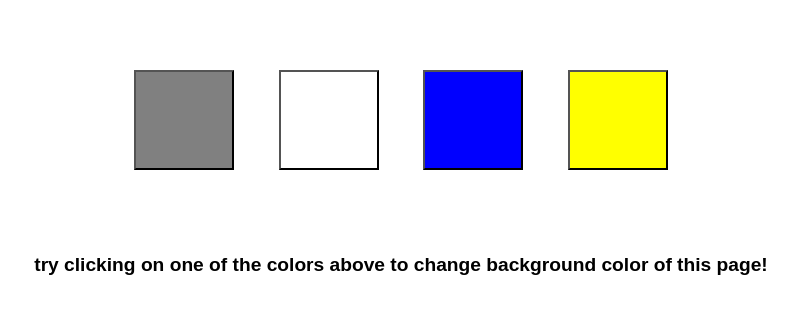
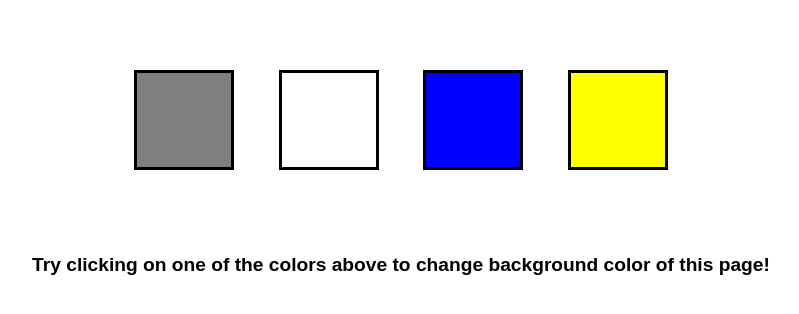
Before and after one commit to Nikhil2005Rai/Color-theme-switcher, a plain HTML site: page index.html in a window 1280 px wide. Shown: the part 170-484 px from the top of the page, without its empty margins (239-1038 px from the left). Drawn offline with Linux system fonts and the light colour scheme.

Commit message:
Added javascript and bit of html and css

```diff
--- a/index.html
+++ b/index.html
@@ -1,25 +1,28 @@
 <!DOCTYPE html>
 <html lang="en">
+
 <head>
     <meta charset="UTF-8">
     <meta name="viewport" content="width=device-width, initial-scale=1.0">
     <title>Document</title>
     <link rel="stylesheet" href="style.css">
 </head>
+
 <body>
     <div class="container">
         <h2>Color theme switcher</h2>
         <div class="colors">
-            <span id="gray">  <button></button></span>
-            <span id="white"> <button></button></span>
-            <span id="blue">  <button></button></span>
-            <span id="yellow"><button></button></span>
+            <span class = "button" id="gray"> <button id="g"></button></span>
+            <span class = "button" id="white"> <button id="w"></button></span>
+            <span class = "button" id="blue"> <button id="b"></button></span>
+            <span class = "button" id="yellow"><button id="y"></button></span>
         </div>
         <p>
-            try clicking on one of the colors above to change background color of this page!
+            Try clicking on one of the colors above to change background color of this page!
         </p>
     </div>
 
     <script src="script.js"></script>
 </body>
+
 </html>
--- a/script.js
+++ b/script.js
@@ -0,0 +1,15 @@
+const buttons = document.querySelectorAll(".button")
+const body = document.querySelector("body")
+
+
+
+buttons.forEach((button) =>{
+    // console.log(button)
+    button.addEventListener('click', function(event){
+        // console.log(event)
+        // console.log(event.target)
+        const color = button.id
+        // console.log(color)
+        body.style.backgroundColor = `${color}`
+    })
+})
--- a/style.css
+++ b/style.css
@@ -18,6 +18,7 @@ span button{
     width: 100px;
     height: 100px;
     margin: 20px;
+    border: 3px solid black;
 }
 
 span button:hover{
```
